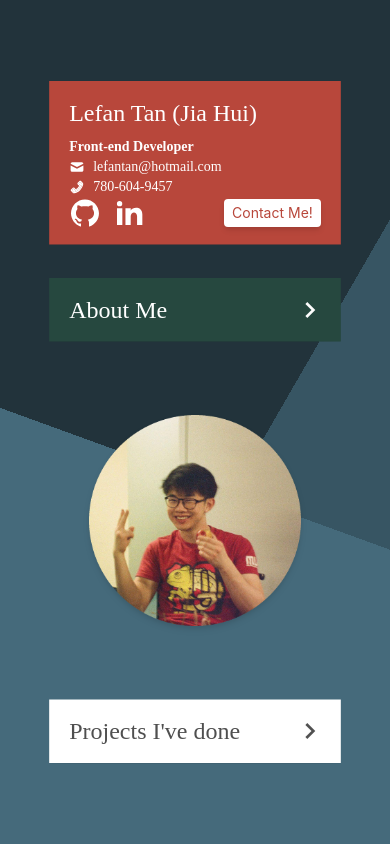
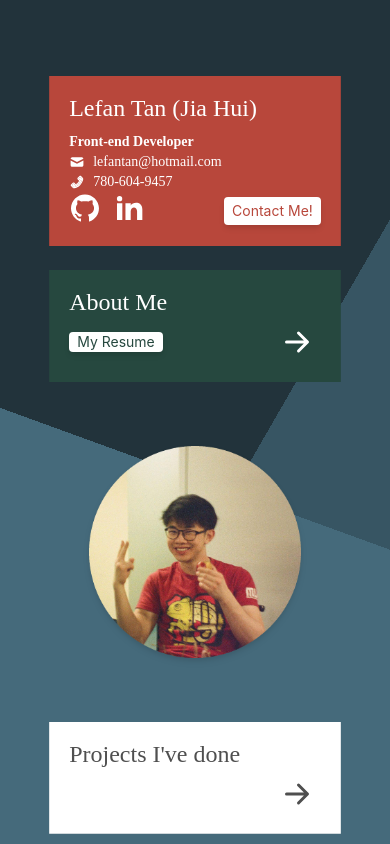
Before and after one commit to LefanTan/portfolio, a React (Create React App) app: page / in a window 390 px wide. Built offline with nearby package versions, Linux system fonts and the light colour scheme; what tailwindcss-scroll-snap would draw is missing.

Commit message:
two buttons slide

```diff
--- a/src/components/AboutMe.tsx
+++ b/src/components/AboutMe.tsx
@@ -18,31 +18,31 @@ export const AboutMe = memo(({ className }: BasicProp) => {
 
     useScrollListener(mainDom, (isIn) => setTransState(isIn))
 
-    const deepBlueBg = useSpring({
-        background: `linear-gradient(${isMobile ? '30deg' : '60deg'}, ${getComputedStyle(document.body).getPropertyValue('--deep-blue-shade')} 50%, transparent 50%)`,
-        from: { transform: `translateX(-18%)` },
-        transform: `translateX(-10%)`,
-        config: { mass: 2, friction: 60 },
-        zIndex: 20,
-        reset: true,
-        reverse: !transition
-    })
+    // const deepBlueBg = useSpring({
+    //     background: `linear-gradient(${isMobile ? '30deg' : '60deg'}, ${getComputedStyle(document.body).getPropertyValue('--deep-blue-shade')} 50%, transparent 50%)`,
+    //     from: { transform: `translateX(-18%)` },
+    //     transform: `translateX(-10%)`,
+    //     config: { mass: 2, friction: 60 },
+    //     zIndex: 20,
+    //     reset: true,
+    //     reverse: !transition
+    // })
 
-    const darkGreyBg = useSpring({
-        background: `linear-gradient(-20deg, ${getComputedStyle(document.body).getPropertyValue('--red')} 50%, transparent 50%)`,
-        from: { transform: `translateX(40%)` },
-        transform: `translateX(20%)`,
-        config: { mass: 2, friction: 60 },
-        zIndex: 20,
-        reset: true,
-        reverse: !transition
-    })
+    // const redBg = useSpring({
+    //     background: `linear-gradient(-20deg, ${getComputedStyle(document.body).getPropertyValue('--red')} 50%, transparent 50%)`,
+    //     from: { transform: `translateX(40%)` },
+    //     transform: `translateX(20%)`,
+    //     config: { mass: 2, friction: 60 },
+    //     zIndex: 20,
+    //     reset: true,
+    //     reverse: !transition
+    // })
 
     return (
         <div id="aboutme" ref={refHandler} className={`${className} bg-transparent`}>
             <div className="bg-transparent w-screen h-screen flex justify-center items-center overflow-hidden relative">
-                <animated.div style={deepBlueBg} className="absolute top-0 bottom-0 -left-1/2 -right-1/2 drop-shadow-lg" />
-                <animated.div style={darkGreyBg} className="absolute top-0 bottom-0 -left-1/2 -right-1/2 drop-shadow-lg" />
+                {/* <div className="absolute top-0 bottom-0 -left-1/2 -right-1/2 drop-shadow-lg" />
+                <div className="absolute top-0 bottom-0 -left-1/2 -right-1/2 drop-shadow-lg" /> */}
                 <div className="w-screen flex justify-center items-center z-50">
 
                 </div>
--- a/src/components/StartPage.tsx
+++ b/src/components/StartPage.tsx
@@ -2,7 +2,7 @@ import { Block } from "./Block";
 import { HiMail } from "react-icons/hi";
 import { AiTwotonePhone, AiOutlineGithub } from "react-icons/ai";
 import { RiLinkedinFill } from "react-icons/ri";
-import { MdNavigateNext } from "react-icons/md";
+import { BsArrowRightShort } from "react-icons/bs";
 import profilePic from "../assets/profilepic.png";
 import { isMobile } from "react-device-detect";
 import { BasicProp } from "./Interfaces";
@@ -10,10 +10,11 @@ import { useSpring, animated, useChain, useSpringRef } from "react-spring";
 import React, { memo, useCallback, useState } from "react";
 import { useScrollListener } from "./Hooks";
 
+/* REACT SPRING BASED */
 export const StartPage = memo(({ className }: BasicProp) => {
 
-    const directToPage = (id : string) => {
-        document.getElementById(id)?.scrollIntoView({behavior: "smooth"})
+    const directToPage = (id: string) => {
+        document.getElementById(id)?.scrollIntoView({ behavior: "smooth" })
     }
 
     const [mainDom, setMainDom] = useState<HTMLInputElement | null>(null)
@@ -30,9 +31,9 @@ export const StartPage = memo(({ className }: BasicProp) => {
     useScrollListener(mainDom, (isIn) => setTransState(isIn))
 
     const slideRightVal = -120
-    const [slideProps, setSlideButton] = useSpring(() => ({
-        background: `linear-gradient(-60deg, black 50%, transparent 50%)`,
-        right: slideRightVal
+    const [{resume, contact}, setSlide] = useSpring(() => ({
+        resume: slideRightVal,
+        contact: slideRightVal
     }))
 
     const bgRef = useSpringRef()
@@ -58,18 +59,18 @@ export const StartPage = memo(({ className }: BasicProp) => {
         reverse: !transitionState
     })
 
-    const bounceButtonProp = useSpring({
-        from: { transform: `translateX(0px)` },
-        transform: `translateX(5px)`,
-        config: { duration: 200 },
-        delay: 200,
+    const popOutRef = useSpringRef()
+    const popOutProps = useSpring({
+        ref: popOutRef,
+        from: {
+            clipPath: 'circle(0% at 50% 50%)'
+        },
+        clipPath: 'circle(100% at 50% 50%)',
         reset: true,
-        loop: {
-            reverse: true
-        }
-    });
+        reverse: !transitionState
+    })
 
-    useChain([slideOutRef, bgRef], [0, 0.5, 0.75])
+    useChain([slideOutRef, popOutRef, bgRef], [0, 0.5, 1])
 
     return (
         // Start Scene
@@ -91,10 +92,11 @@ export const StartPage = memo(({ className }: BasicProp) => {
                 <div className="bg-transparent w-full h-full lg:w-4/6 p-5 pt-16 pb-16 flex flex-wrap justify-center items-center overflow-hidden z-50">
                     {isMobile && (
                         <Block className="bg-transparent shadow-none flex justify-center items-center">
-                            <img
+                            <animated.img
                                 src={profilePic}
                                 alt="Profile Pic"
                                 className="p-8 filter drop-shadow-md"
+                                style={popOutProps}
                             />
                         </Block>
                     )}
@@ -113,47 +115,60 @@ export const StartPage = memo(({ className }: BasicProp) => {
                                 <p className="small-light-text">780-604-9457</p>
                             </div>
                             <div className="flex items-center mt-auto">
+                                <a href="https://github.com/LefanTan" target="_blank" rel="noopener noreferrer">
                                     <button className="w-8 h-8 transition duration-200 text-off-white drop-shadow-sm hover:text-off-white-hover transform active:scale-90 ">
                                         <AiOutlineGithub className="w-full h-full" />
                                     </button>
+                                </a>
+                                <a href="https://www.linkedin.com/in/lefantan/" target="_blank" rel="noopener noreferrer">
                                     <button className="ml-3 w-8 h-8 transition duration-200 text-off-white drop-shadow-sm hover:text-off-white-hover transform active:scale-90">
                                         <RiLinkedinFill className="w-full h-full" />
                                     </button>
+                                </a>
                                 <button className="text-red text-sm w-fit h-7 ml-auto bg-off-white rounded shadow-md transition duration-200 transform active:scale-90 relative overflow-hidden">
                                     <span className="ml-2 mr-2 w-full h-full">Contact Me!</span>
-                                    <animated.div onMouseLeave={() => setSlideButton({ right: slideRightVal })} onMouseEnter={() => setSlideButton({ right: 0 })} style={slideProps} className="w-56 h-full opacity-25 rounded absolute top-0 right-0" />
+                                    <animated.div onMouseLeave={() => setSlide({ contact: slideRightVal })} onMouseEnter={() => setSlide({ contact: 0 })} style={{ right: contact} } className="w-56 h-full opacity-25 rounded absolute top-0 bg-slide" />
                                 </button>
                             </div>
                         </animated.div>
                     </Block>
                     <Block>
                         <animated.div style={slideOutProps} className="bg-dark-green w-full h-full flex flex-col p-4 pl-5 pr-5 shadow-xl">
-                            <div className="relative w-full h-full">
+                            <div className="relative w-full h-full flex flex-col">
                                 <h1 className="small-light-text text-2xl">About Me</h1>
-                                <animated.button onClick={() => directToPage('aboutme')} style={bounceButtonProp} className="transition duration-200 text-off-white absolute bottom-0 -right-2 w-12 h-full lg:h-12 hover:text-off-white-hover">
-                                    <MdNavigateNext className="w-full h-full" />
-                                </animated.button>
+                                <div className="flex items-center mt-auto">
+                                    <button className="text-dark-green text-sm w-fit h-full lg:h-7 bg-off-white rounded shadow-md transition duration-200 transform active:scale-90 overflow-hidden">
+                                        <span className="ml-2 mr-2 w-full h-full">My Resume</span>
+                                        <animated.div onMouseLeave={() => setSlide({ resume: slideRightVal })} onMouseEnter={() => setSlide({ resume: 0 })} style={{ right: resume} } className="w-56 h-full opacity-25 rounded absolute top-0 bg-slide" />
+                                    </button>
+                                    <button onClick={() => directToPage('aboutme')} className="transition duration-200 text-off-white ml-auto w-12 h-full lg:h-10 hover:text-off-white-hover">
+                                        <BsArrowRightShort className="w-full h-full" />
+                                    </button>
+                                </div>
                             </div>
                         </animated.div>
                     </Block>
                     {!isMobile && (
                         <Block className="bg-transparent shadow-none flex justify-center items-center">
-                            <img
+                            <animated.img
                                 src={profilePic}
                                 alt="Profile Pic"
                                 className="p-10 filter drop-shadow-md"
+                                style={popOutProps}
                             />
                         </Block>
                     )}
                     <Block>
                         <animated.div style={slideOutProps} className="bg-off-white w-full h-full flex flex-col p-4 pl-5 pr-5 shadow-xl">
-                            <div className="relative w-full h-full">
+                            <div className="relative w-full h-full flex flex-col">
                                 <h1 className="small-light-text text-dark-grey text-2xl">
                                     Projects I've done
                                 </h1>
-                                <animated.button style={bounceButtonProp} className="transition duration-200 text-dark-grey absolute bottom-0 -right-2 w-12 h-full lg:h-12 hover:text-dark-grey-hover">
-                                    <MdNavigateNext className="w-full h-full" />
-                                </animated.button>
+                                <div className="flex items-center mt-auto">
+                                    <button className="transition duration-200 text-dark-grey ml-auto w-12 h-full lg:h-10 hover:text-dark-grey-hover">
+                                        <BsArrowRightShort className="w-full h-full" />
+                                    </button>
+                                </div>
                             </div>
                         </animated.div>
                     </Block>
--- a/src/index.css
+++ b/src/index.css
@@ -12,7 +12,6 @@ body {
     sans-serif;
   -webkit-font-smoothing: antialiased;
   -moz-osx-font-smoothing: grayscale;
-  scroll-behavior: smooth;
 }
 
 code {
--- a/tailwind.config.js
+++ b/tailwind.config.js
@@ -19,6 +19,9 @@ module.exports = {
       },
       width:{
         fullscreen: "4000px"
+      },
+      backgroundImage:{
+        'slide': `linear-gradient(-60deg, black 50%, transparent 50%)`
       }
     },
   },
```
Lines whose indentation alone changed are shown as unchanged.
